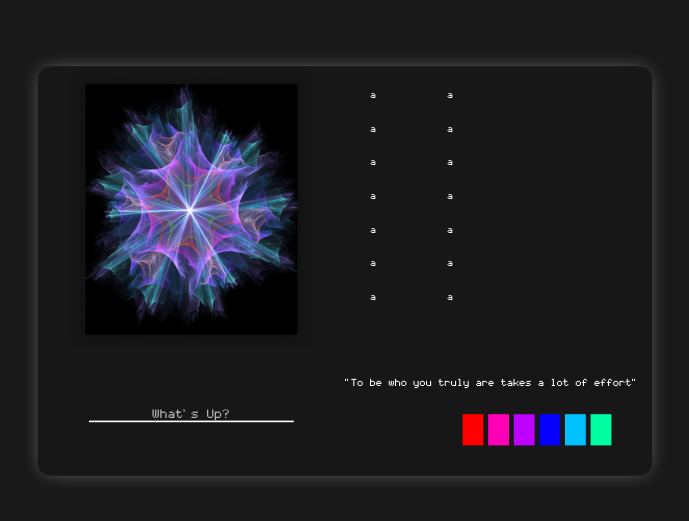
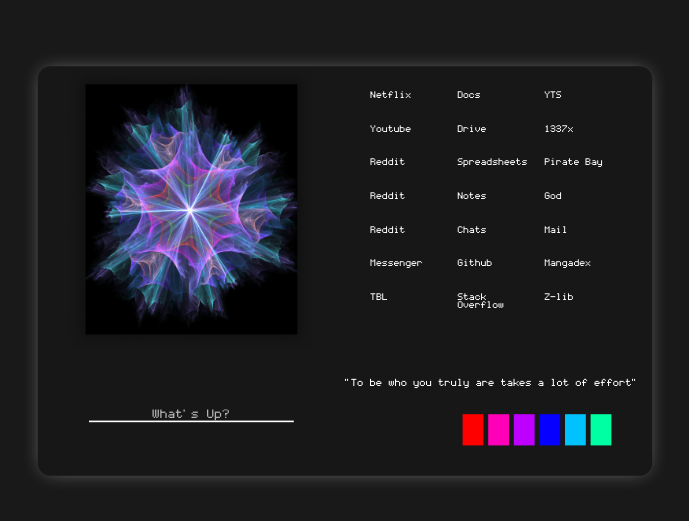
Before and after one commit to Luhartt/homepage2, a plain HTML site: page index.html in a window 1280 px wide. Shown: the part 129-650 px from the top of the page, without its empty margins (295-984 px from the left). Drawn offline with Linux system fonts and the light colour scheme.

Commit message:
add hovers and links

```diff
--- a/global.css
+++ b/global.css
@@ -77,12 +77,17 @@ div.links{
     grid-template-rows: repeat(7, 1fr);
     grid-auto-flow: column;
     padding: 2.5vmax;
+    grid-column-gap: 1vmax;
 }
 div.links a{
     font-family: var(--font);
     color: white;
     text-decoration: none;
     font-size: 1.5vmax;
+}
+
+div.links a:hover, div.quote p:hover{
+   filter: drop-shadow(0 0 0.3rem white);
 }
 
 div.misc{
@@ -95,6 +100,7 @@ div.quote{
     color: white;
     font-size: 1.6vmax;
     align-self: center;
+    cursor: default;
 }
 
 div.colors{
--- a/index.html
+++ b/index.html
@@ -11,21 +11,27 @@
       <div class="center">
         <img src="wp desk 1.png" alt="" />
         <div class="links">
-          <a href="">a</a>
-          <a href="">a</a>
-          <a href="">a</a>
-          <a href="">a</a>
-          <a href="">a</a>
-          <a href="">a</a>
-          <a href="">a</a>
-          <a href="">a</a>
-          <a href="">a</a>
-          <a href="">a</a>
-          <a href="">a</a>
-          <a href="">a</a>
-          <a href="">a</a>
-          <a href="">a</a>
-
+          <a href="https://www.netflix.com/ph-en/">Netflix</a>
+          <a href="https://www.youtube.com/">Youtube</a>
+          <a href="https://www.reddit.com">Reddit</a>
+          <a href="https://fb.com">Reddit</a>
+          <a href="https://instagram.com">Reddit</a>
+          <a href="https://facebook.com/messages">Messenger</a>
+          <a href="https://tbl.umak.edu.ph/login/index.php">TBL</a>
+          <a href="https://docs.google.com">Docs</a>
+          <a href="https://drive.google.com">Drive</a>
+          <a href="https://spreadsheets.google.com">Spreadsheets</a>
+          <a href="https://notes.google.com">Notes</a>
+          <a href="https://mail.google.com/mail/u/0/#chat/home">Chats</a>
+          <a href="https://github.com/Luhartt">Github</a>
+          <a href="https://stackoverflow.com">Stack Overflow</a>
+          <a href="https://yts.mx">YTS</a>
+          <a href="https://1337x.to">1337x</a>
+          <a href="https://pirate-bays.net/torrent-search">Pirate Bay</a>
+          <a href="https://chat.openai.com">God</a>
+          <a href="https://mail.google.com/mail">Mail</a>
+          <a href="https://mangadex.org/">Mangadex</a>
+          <a href="https://z-lib.id/">Z-lib</a>
         </div>
         <div class="search">
           <form action="https://www.google.com/search">
@@ -40,7 +46,7 @@
         </div>
         <div class="misc">
           <div class="quote">
-            <p>“To be who you truly are takes a lot of effort” </p>
+            <p aria-readonly="true">“To be who you truly are takes a lot of effort”</p>
           </div>
           <div class="colors">
             <div class="color"></div>
```
